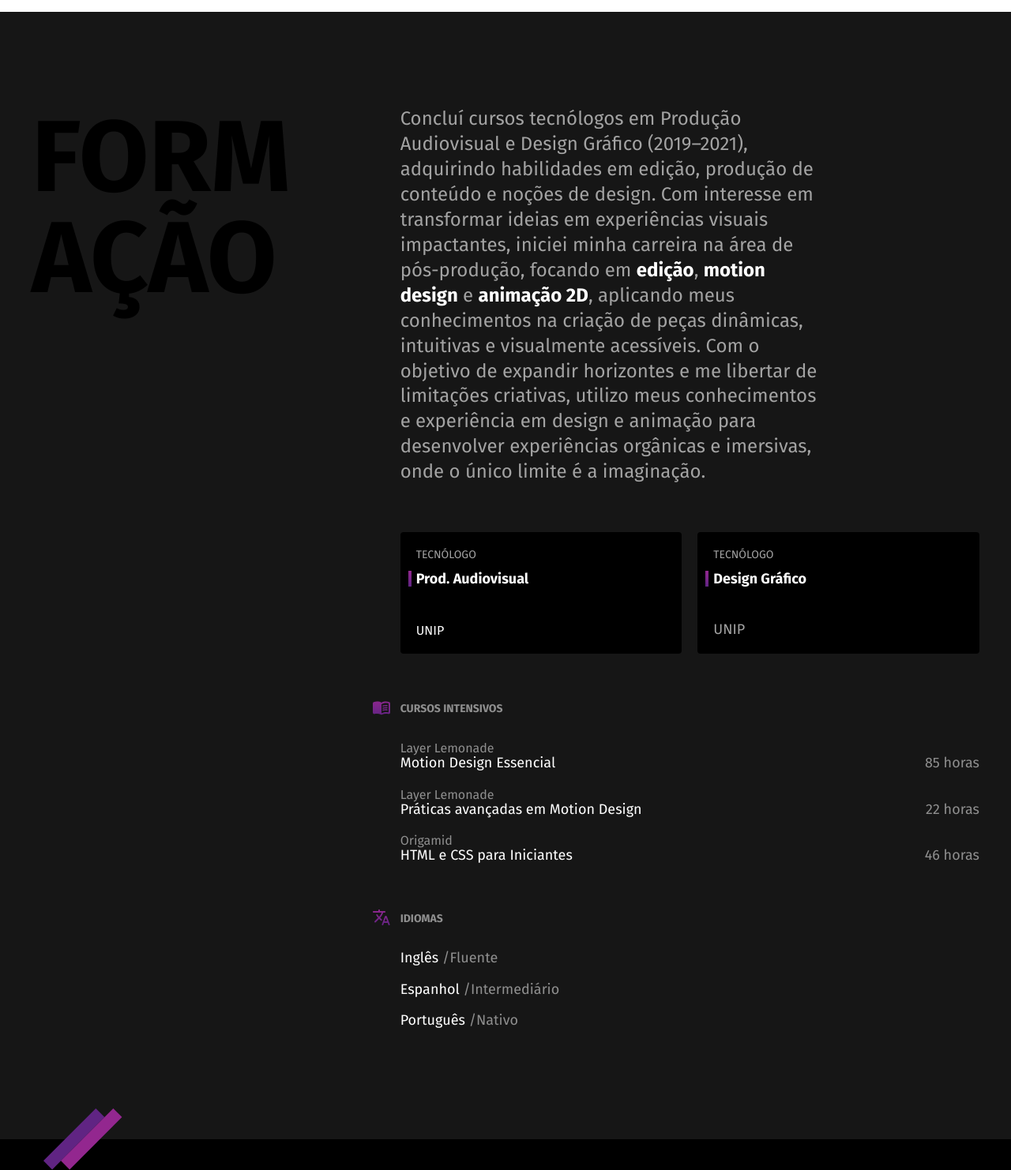
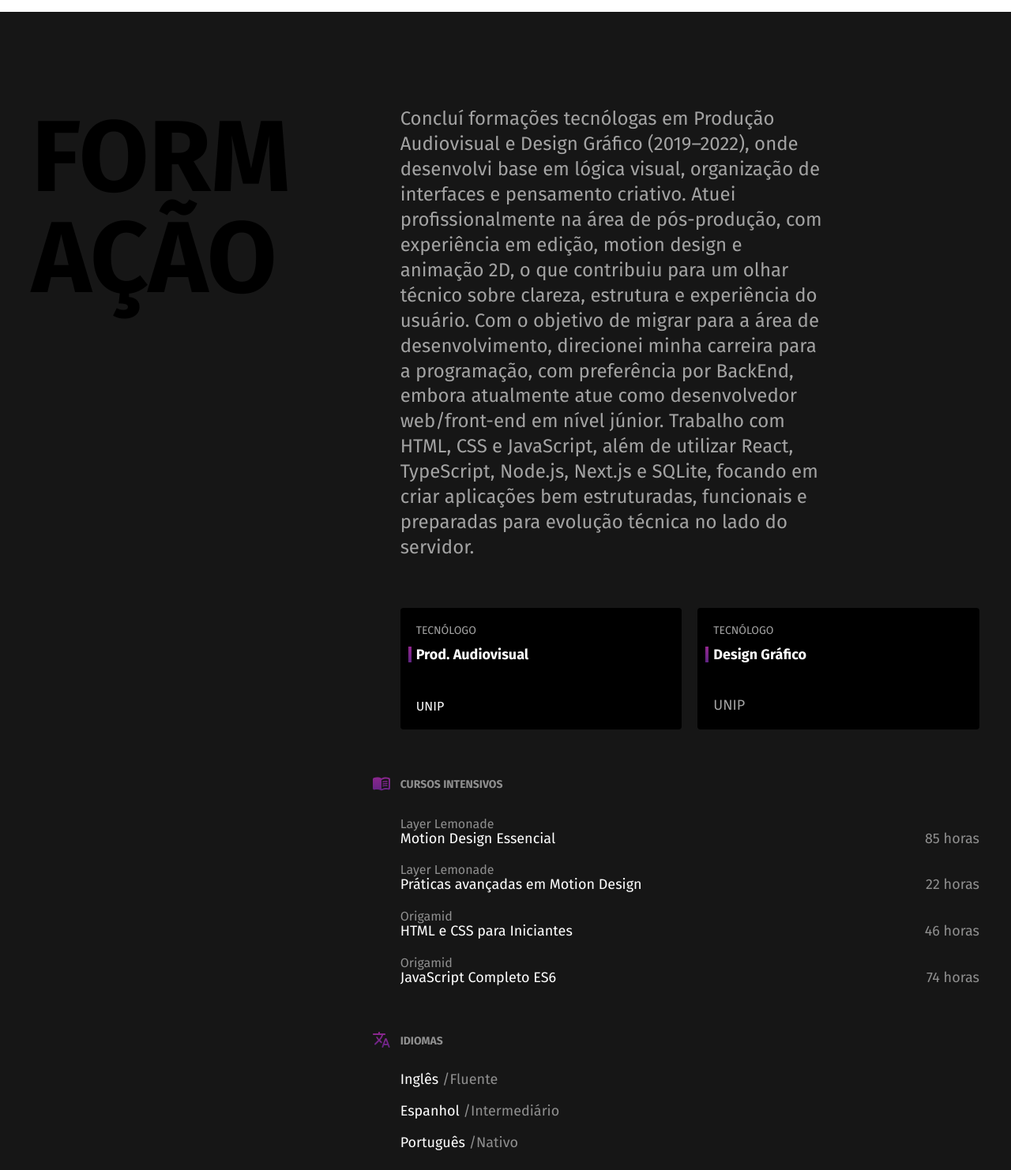
Before and after one commit to LBCalheiros/LBCalheiros.github.io, a plain HTML site: page index.html in a window 1280 px wide. Shown: the part 1600-3082 px from the top of the page at 79% size. Drawn offline with Linux system fonts and the light colour scheme.

Commit message:
cursos-update

```diff
--- a/index.html
+++ b/index.html
@@ -82,7 +82,8 @@
 
       <div>
         <p class="formacao-texto">
-          Concluí cursos tecnólogos em Produção Audiovisual e Design Gráfico (2019–2021), adquirindo habilidades em edição, produção de conteúdo e noções de design. Com interesse em transformar ideias em experiências visuais impactantes, iniciei minha carreira na área de pós-produção, focando em <strong>edição</strong>, <strong>motion design</strong> e <strong>animação 2D</strong>, aplicando meus conhecimentos na criação de peças dinâmicas, intuitivas e visualmente acessíveis. Com o objetivo de expandir horizontes e me libertar de limitações criativas, utilizo meus conhecimentos e experiência em design e animação para desenvolver experiências orgânicas e imersivas, onde o único limite é a imaginação.
+          Concluí formações tecnólogas em Produção Audiovisual e Design Gráfico (2019–2022), onde desenvolvi base em lógica visual, organização de interfaces e pensamento criativo. Atuei profissionalmente na área de pós-produção, com experiência em edição, motion design e animação 2D, o que contribuiu para um olhar técnico sobre clareza, estrutura e experiência do usuário.
+          Com o objetivo de migrar para a área de desenvolvimento, direcionei minha carreira para a programação, com preferência por BackEnd, embora atualmente atue como desenvolvedor web/front-end em nível júnior. Trabalho com HTML, CSS e JavaScript, além de utilizar React, TypeScript, Node.js, Next.js e SQLite, focando em criar aplicações bem estruturadas, funcionais e preparadas para evolução técnica no lado do servidor.
         </p>
 
         <ul class="faculdade-lista">
@@ -109,6 +110,8 @@
                 em Motion Design <span>22 horas</span></li>
               <span class="local-curso">Origamid</span>
               <li>HTML e CSS para Iniciantes<span>46 horas</span></li>
+              <span class="local-curso">Origamid</span>
+              <li>JavaScript Completo ES6<span>74 horas</span></li>
 
             </ul>
           </div>
```
Also changed, not shown: index-en.html (+2 -1 lines), css/formacao.css (line endings or trailing spaces).
